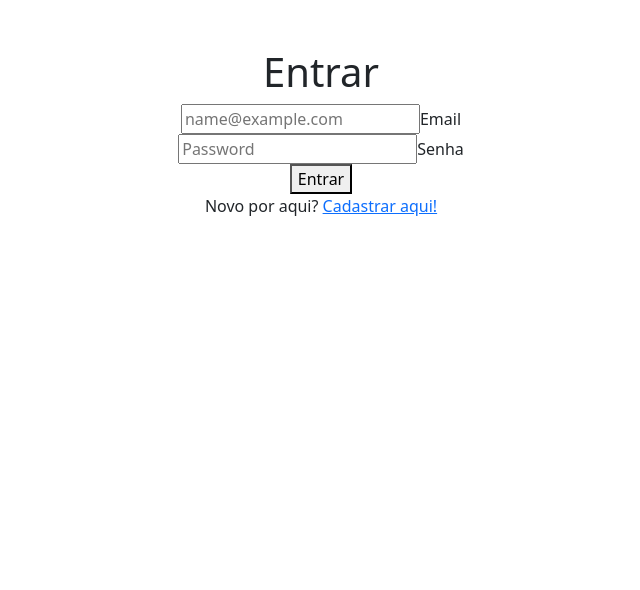
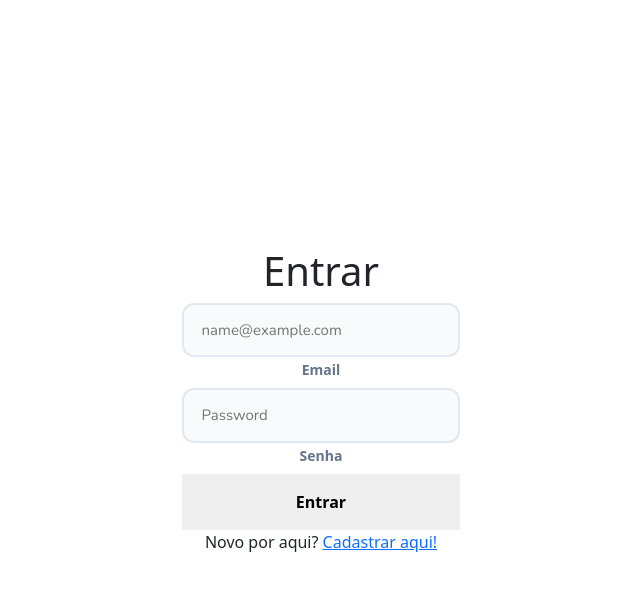
Before and after one commit to oigor8206-coder/frontend-projeto-integrador-dsw2-2025-2, a React (Vite) app: page /login in a window 1280 px wide. Shown: the top 590 px of the page, without its empty margins (319-959 px from the left). Built offline with nearby package versions, Linux system fonts and the light colour scheme.

Commit message:
terca aula bigas

```diff
--- a/src/pages/cadastro/Login.jsx
+++ b/src/pages/cadastro/Login.jsx
@@ -1,5 +1,9 @@
 import React, { useState } from 'react'
 import { Link, useNavigate } from 'react-router-dom'
+import "./simples.css";
+
+
+
 
 const Login = () => {
     const [email, setEmail] = useState("");
--- /dev/null
+++ b/src/pages/cadastro/simples.css
@@ -0,0 +1,148 @@
+/* --- Fonte Arredondada e Amigável --- */
+@import url('https://fonts.googleapis.com/css2?family=Nunito:wght@400;600;700&display=swap');
+
+/* --- 1. Fundo da Página (Bem Suave) --- */
+body {
+    /* Um cinza-azulado muito claro e calmante */
+    background-color: #f0f4f8;
+    font-family: 'Nunito', sans-serif;
+    color: #485363; /* Cinza escuro suave, nunca preto puro */
+    display: flex;
+    justify-content: center;
+    align-items: center;
+    min-height: 100vh;
+    margin: 0;
+}
+
+/* --- 2. O Container (Cartão Branco Macio) --- */
+.profile-container {
+    background-color: #ffffff;
+    width: 100%;
+    max-width: 480px;
+    padding: 45px;
+    /* Bordas bem arredondadas */
+    border-radius: 24px;
+    /* Sombra difusa e clara (efeito "nuvem") */
+    box-shadow: 0 15px 35px rgba(100, 116, 139, 0.08);
+    border: 1px solid #f1f5f9;
+    box-sizing: border-box;
+}
+
+/* --- Títulos e Textos --- */
+.header-profile {
+    text-align: center;
+    margin-bottom: 35px;
+}
+
+.header-profile h1 {
+    font-size: 26px;
+    font-weight: 700;
+    color: #334155; /* Cinza chumbo suave */
+    margin-bottom: 8px;
+}
+
+.profile-info p {
+    text-align: center;
+    color: #94a3b8; /* Cinza claro */
+    font-size: 15px;
+    margin: 4px 0;
+}
+
+.edit-section h2 {
+    font-size: 18px;
+    font-weight: 600;
+    color: #64748b;
+    margin-top: 30px;
+    margin-bottom: 20px;
+    padding-bottom: 10px;
+    border-bottom: 2px solid #f1f5f9; /* Linha divisória quase invisível */
+}
+
+/* --- Inputs (Campos Macios) --- */
+label {
+    display: block;
+    margin-bottom: 8px;
+    font-size: 14px;
+    color: #64748b;
+    font-weight: 600;
+}
+
+input[type="text"],
+input[type="email"],
+input[type="password"] {
+    width: 100%;
+    padding: 14px 18px;
+    background-color: #f8fafc; /* Quase branco */
+    border: 2px solid #e2e8f0; /* Borda cinza muito clara */
+    border-radius: 12px; /* Cantos arredondados */
+    color: #475569;
+    font-size: 15px;
+    font-family: 'Nunito', sans-serif;
+    transition: all 0.2s ease;
+    box-sizing: border-box;
+}
+
+/* Ao clicar, uma cor azul bebê suave */
+input:focus {
+    outline: none;
+    border-color: #bacbf6;
+    background-color: #fff;
+    box-shadow: 0 4px 12px rgba(186, 203, 246, 0.15);
+}
+
+/* --- Botões (Tons Pastéis) --- */
+.button-group {
+    margin-top: 35px;
+    display: flex;
+    flex-direction: column;
+    gap: 15px;
+}
+
+button {
+    width: 100%;
+    padding: 16px;
+    border: none;
+    border-radius: 12px; /* Combina com os inputs */
+    font-size: 16px;
+    font-weight: 700;
+    cursor: pointer;
+    font-family: 'Nunito', sans-serif;
+    transition: background-color 0.2s, transform 0.1s;
+}
+
+button:active {
+    transform: scale(0.98);
+}
+
+/* Botão Salvar (Azul Pastel Suave) */
+.save-button {
+    background-color: #8da2fb; /* Azul lavanda suave */
+    color: #ffffff;
+}
+
+.save-button:hover {
+    background-color: #7b93f7; /* Um pouco mais forte no hover */
+}
+
+/* Botão Excluir (Salmão Suave) */
+.delete-button {
+    background-color: #fff1f2; /* Fundo rosa muito claro */
+    color: #fb7185; /* Texto salmão/rosa */
+    border: 1px solid #ffe4e6;
+}
+
+.delete-button:hover {
+    background-color: #ffe4e6;
+}
+
+/* Botão Sair (Cinza Neutro) */
+.logout-button {
+    background-color: transparent;
+    color: #94a3b8;
+    border: 1px solid #e2e8f0;
+}
+
+.logout-button:hover {
+    background-color: #f1f5f9;
+    color: #64748b;
+}
```
Also changed, not shown: public/simples.css (deleted).
